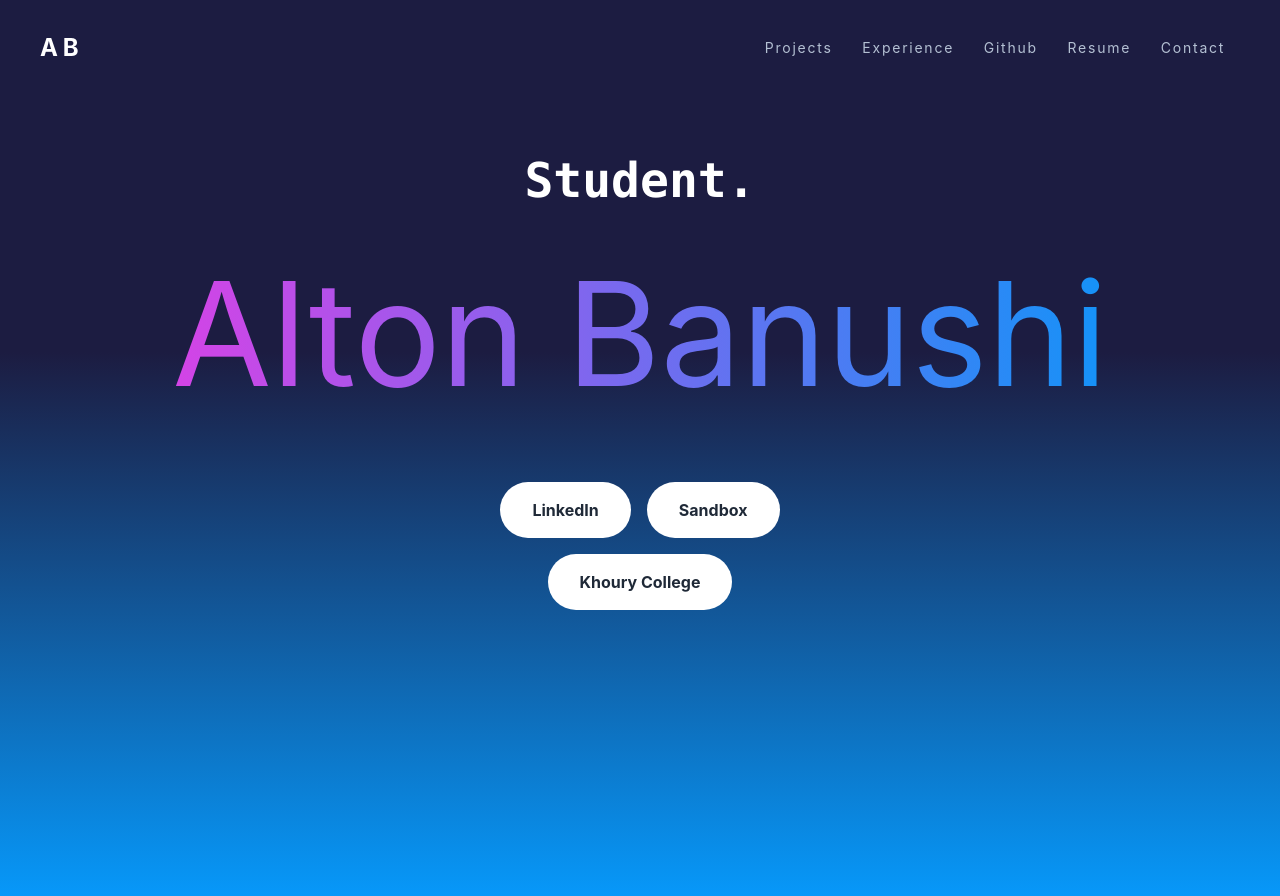
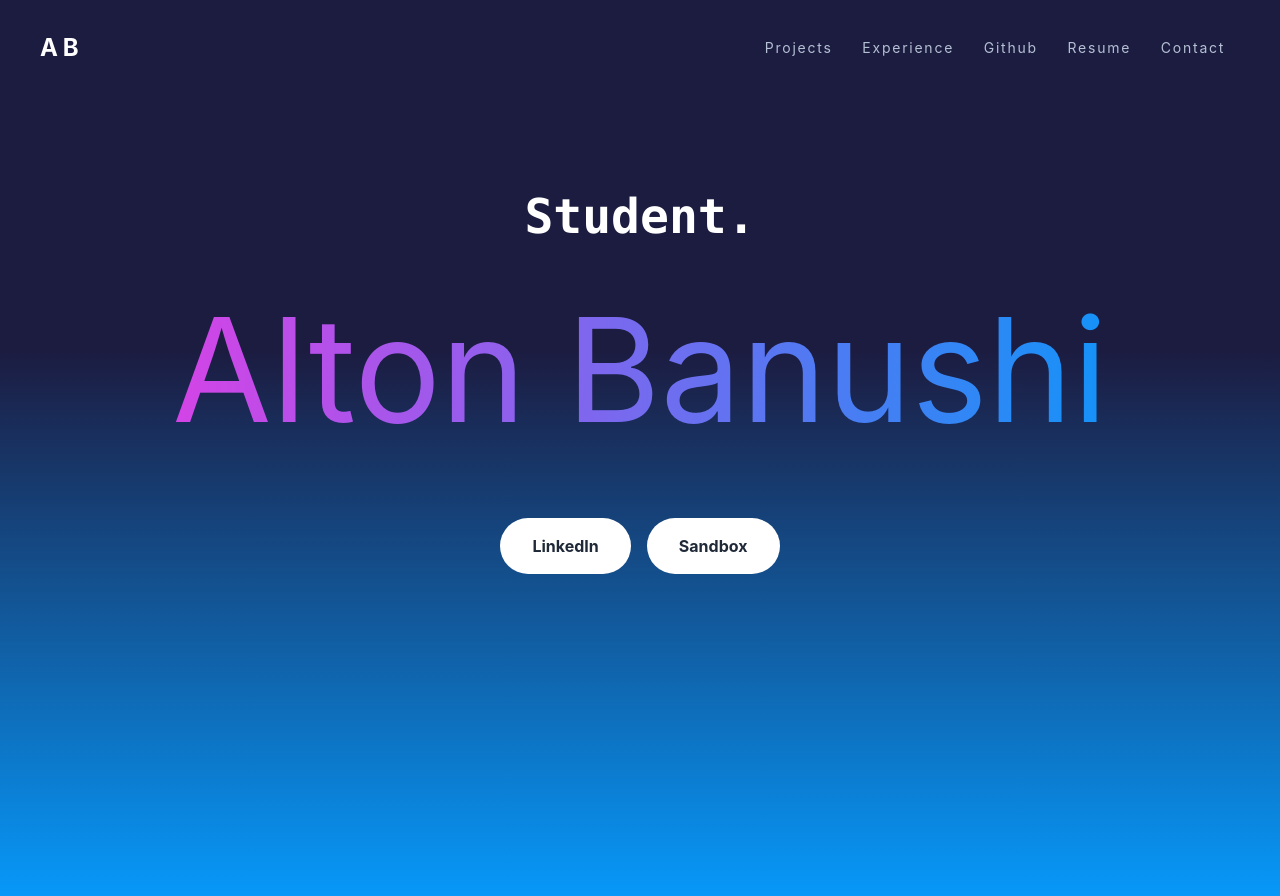
Before and after one commit to banushi-a/altonbanushi.com, a React (Create React App) app: page / in a window 1280 px wide. Built offline with nearby package versions, Linux system fonts and the light colour scheme.

Commit message:
Update Home Page

```diff
--- a/src/pages/Home.tsx
+++ b/src/pages/Home.tsx
@@ -15,10 +15,6 @@ const linkObjects: { link: string; name: string }[] = [
   {
     link: "https://www.sandboxnu.com/",
     name: "Sandbox",
-  },
-  {
-    link: "https://www.khoury.northeastern.edu/",
-    name: "Khoury College",
   },
 ];
 
```
